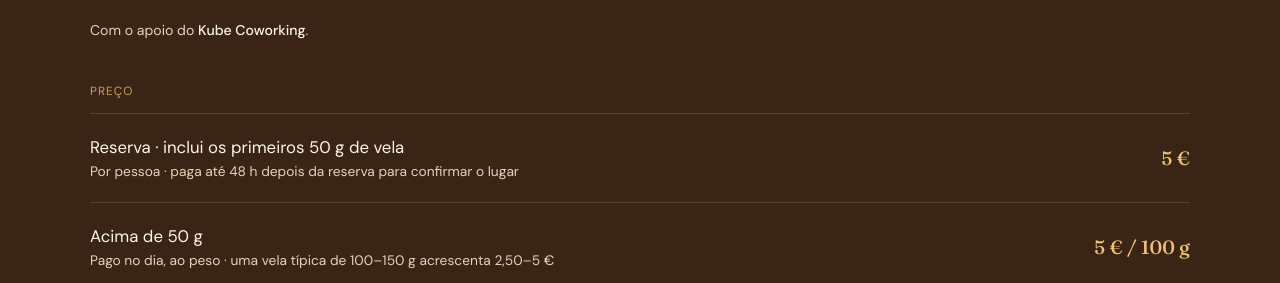
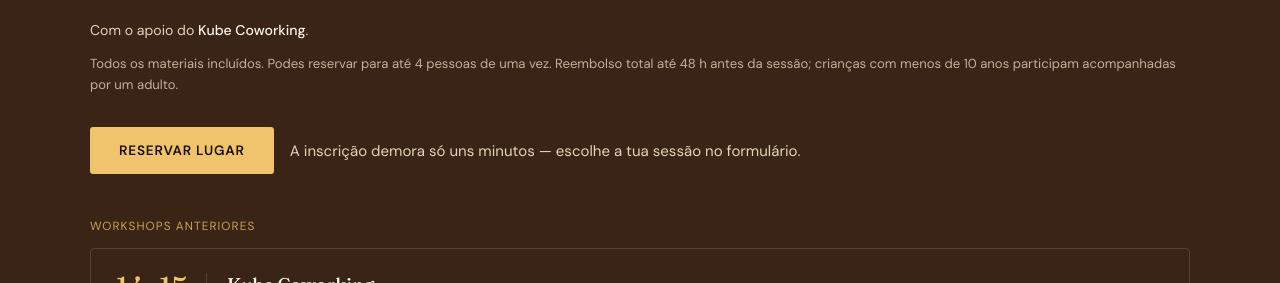
Before and after one commit to lumworkshopslisboa/lum-website, a plain HTML site: page pt/index.html in a window 1280 px wide. Shown: the part 4497-4780 px from the top of the page. Drawn offline with Linux system fonts and the light colour scheme; a web font is replaced by a local one.

Commit message:
Remove price list from the workshops section
Co-Authored-By: Claude Opus 5.5 <noreply@anthropic.com>
Claude-Session: https://claude.ai/code/session_01FvsE9v8TNkAj5NUNccoxi8

```diff
--- a/pt/index.html
+++ b/pt/index.html
@@ -229,23 +229,6 @@
       <p class="partner-note">Com o apoio do <strong>Kube Coworking</strong>.</p>
     </div>
 
-    <p class="price-head">Preço</p>
-    <div class="tier-list">
-      <div class="tier">
-        <div>
-          <div class="tier-name">Reserva &middot; inclui os primeiros 50 g de vela</div>
-          <div class="tier-meta">Por pessoa &middot; paga até 48 h depois da reserva para confirmar o lugar</div>
-        </div>
-        <div class="tier-price">5 €</div>
-      </div>
-      <div class="tier">
-        <div>
-          <div class="tier-name">Acima de 50 g</div>
-          <div class="tier-meta">Pago no dia, ao peso &middot; uma vela típica de 100–150 g acrescenta 2,50–5 €</div>
-        </div>
-        <div class="tier-price">5 € / 100 g</div>
-      </div>
-    </div>
     <p class="price-note">Todos os materiais incluídos. Podes reservar para até 4 pessoas de uma vez. Reembolso total até 48 h antes da sessão; crianças com menos de 10 anos participam acompanhadas por um adulto.</p>
 
     <div class="sessions-cta">
```
Also changed, not shown: index.html (+0 -17 lines).
